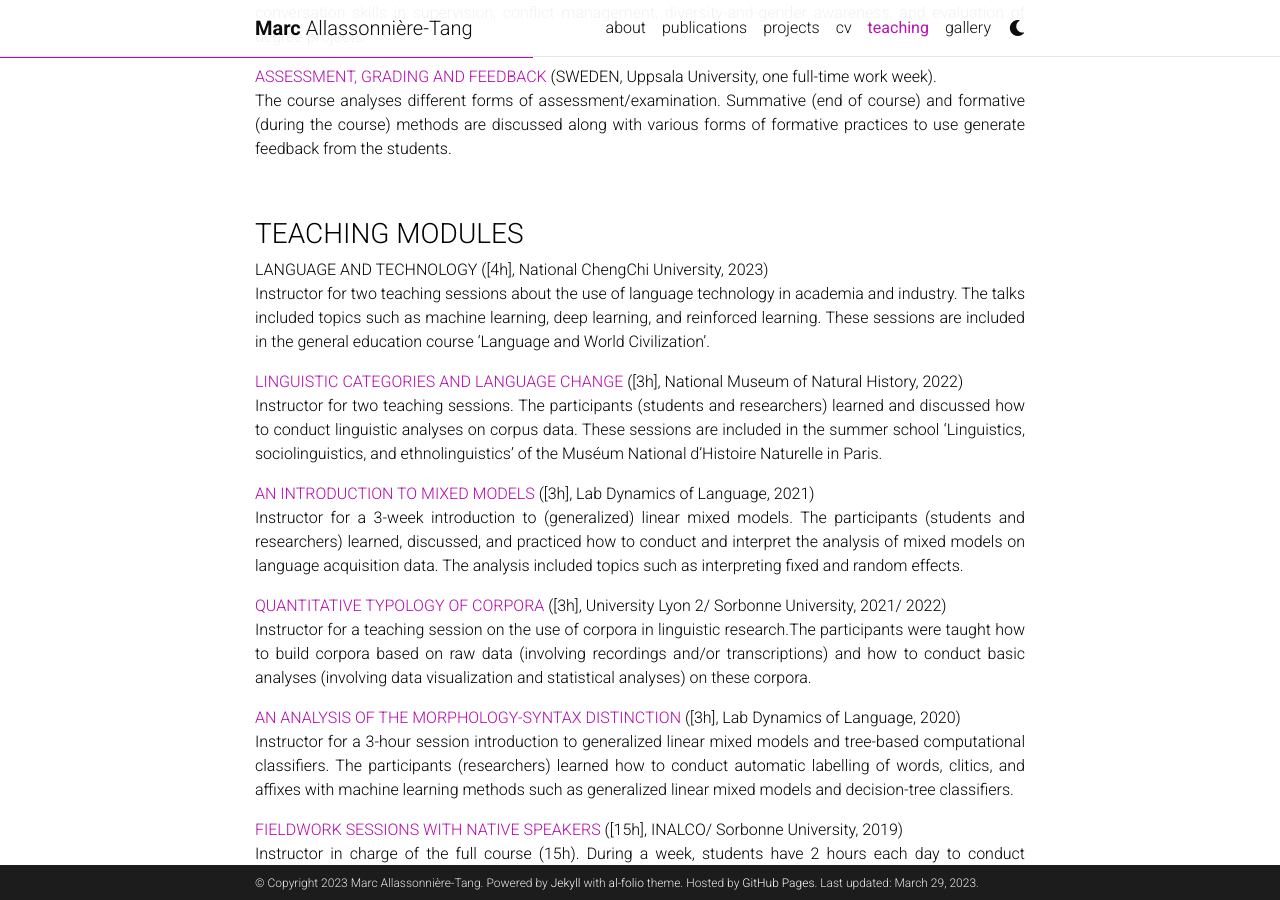
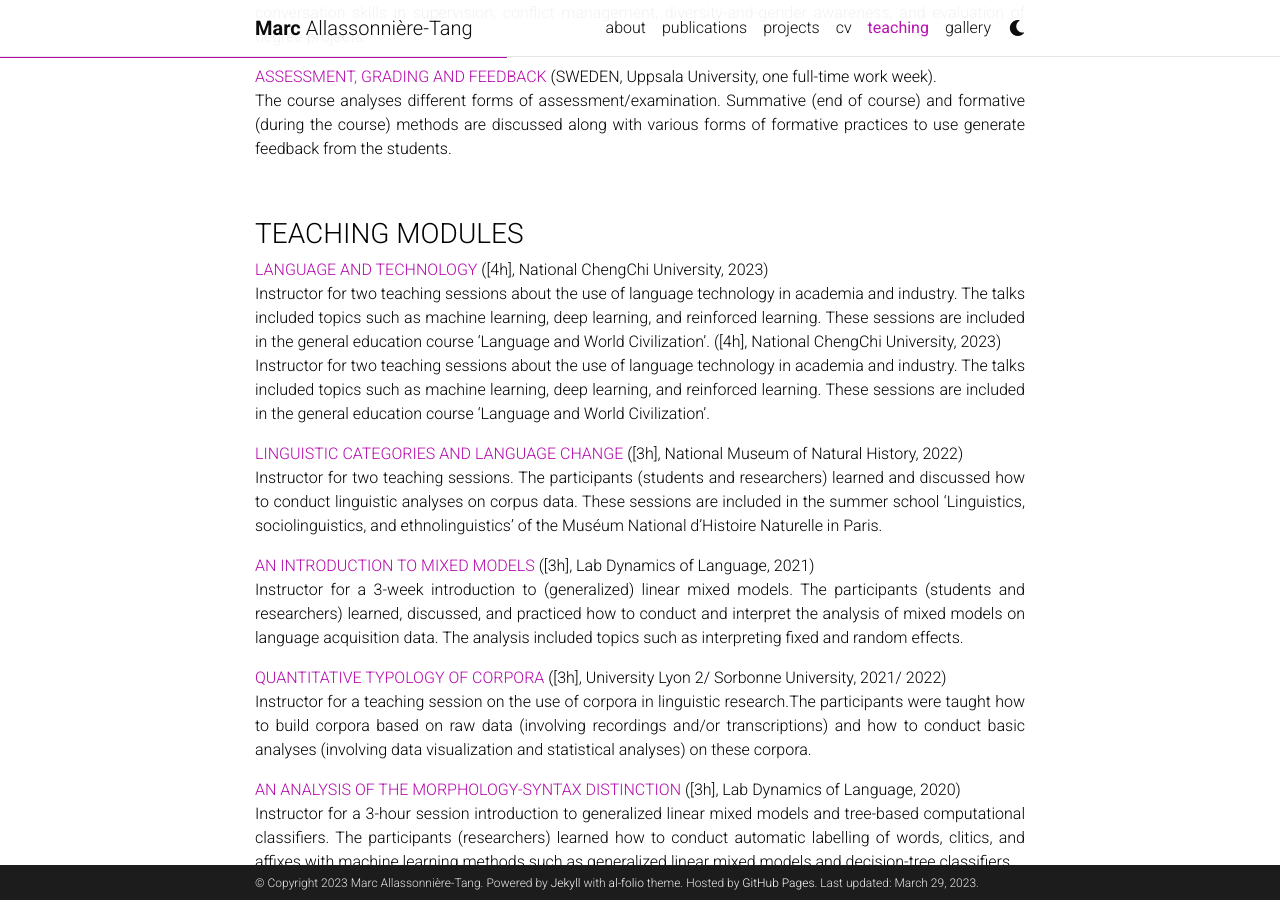
Before and after one commit to marctang/marctang.github.io, a Jekyll site: the page built from _pages/teaching.md, in a window 1280 px wide and 900 px high, scrolled down 586 px. Built offline with Jekyll 4.4.1, drawn with Linux system fonts in a browser that asks for light colours; comment, search, counter and statistics services are not loaded; a style sheet for code colours, icons or effects is not loaded.

Commit message:
Update teaching.md

```diff
--- a/_pages/teaching.md
+++ b/_pages/teaching.md
@@ -28,7 +28,8 @@ The course analyses different forms of assessment/examination. Summative (end of
 
 ### TEACHING MODULES
 
-LANGUAGE AND TECHNOLOGY ([4h], National ChengChi University, 2023)
+[LANGUAGE AND TECHNOLOGY](https://formation.mnhn.fr/formations/linguistique-sociolinguistique-ethnolinguistique-langue-tous-etats-2696) ([4h], National ChengChi University, 2023)
+Instructor for two teaching sessions about the use of language technology in academia and industry. The talks included topics such as machine learning, deep learning, and reinforced learning. These sessions are included in the general education course 'Language and World Civilization'.  ([4h], National ChengChi University, 2023)
 Instructor for two teaching sessions about the use of language technology in academia and industry. The talks included topics such as machine learning, deep learning, and reinforced learning. These sessions are included in the general education course 'Language and World Civilization'.
 
 [LINGUISTIC CATEGORIES AND LANGUAGE CHANGE](https://formation.mnhn.fr/formations/linguistique-sociolinguistique-ethnolinguistique-langue-tous-etats-2696) ([3h], National Museum of Natural History, 2022)
```
